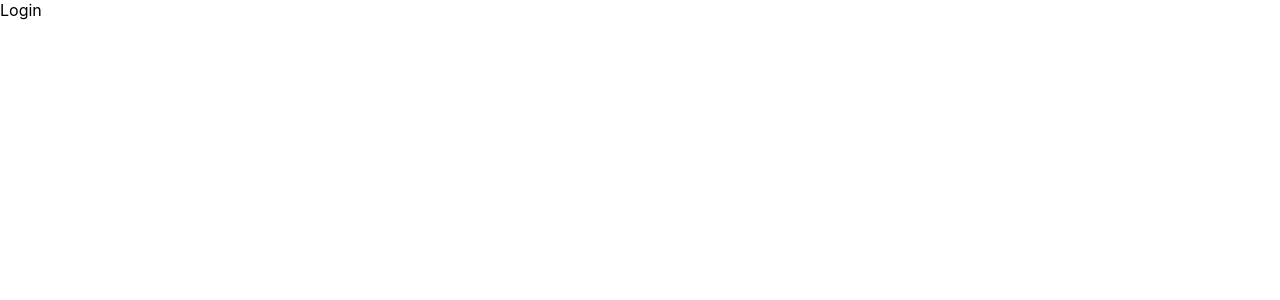
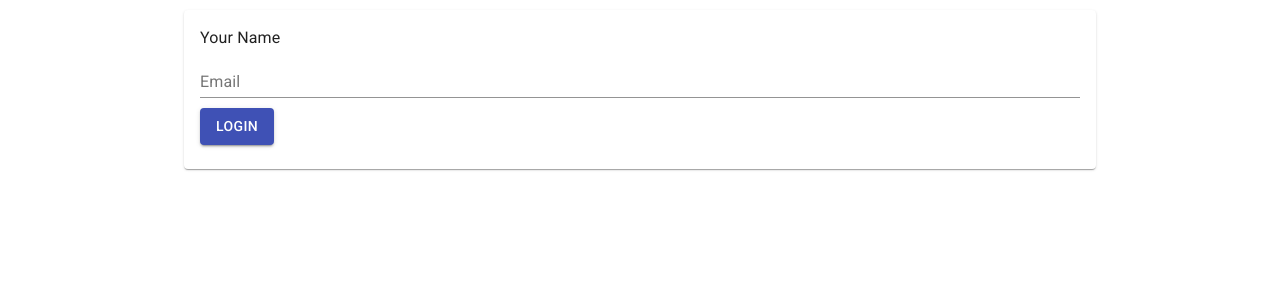
Before and after one commit to Reflex-Gravity/corona-diary, a React (Create React App) app: page / in a window 1280 px wide. Shown: the top 300 px of the page. Built offline with nearby package versions, Linux system fonts and the light colour scheme.

Commit message:
Added Login, List, storage handler

```diff
--- a/package.json
+++ b/package.json
@@ -18,6 +18,7 @@
     "eslint-config-prettier": "^8.3.0",
     "eslint-plugin-prettier": "^3.4.0",
     "react": "^17.0.2",
+    "react-day-picker": "^7.4.10",
     "react-dom": "^17.0.2",
     "react-redux": "^7.2.4",
     "react-router-dom": "^5.2.0",
--- a/src/App.tsx
+++ b/src/App.tsx
@@ -1,21 +1,36 @@
-import React from 'react'
+import React, { lazy } from 'react'
 import { Provider } from 'react-redux'
 import { BrowserRouter as Router, Switch, Route } from 'react-router-dom'
+import store from './store'
+import WrappedSuspense from './main/components/WrappedSuspense'
+import { Container } from '@material-ui/core'
 
 import './App.css'
-import Login from './main/Login'
-import store from './store'
+
+const List = lazy(() => import('./main/List'))
+const Login = lazy(() => import('./main/Login'))
+const AddMeeting = lazy(() => import('./main/AddMeeting'))
 
 function App(): JSX.Element {
     return (
         <Provider store={store}>
+            <WrappedSuspense>
+                <Container className="main-container" maxWidth="md">
                     <Router>
                         <Switch>
                             <Route exact path="/">
                                 <Login />
                             </Route>
+                            <Route exact path="/list">
+                                <List />
+                            </Route>
+                            <Route exact path="/add-meeting">
+                                <AddMeeting />
+                            </Route>
                         </Switch>
                     </Router>
+                </Container>
+            </WrappedSuspense>
         </Provider>
     )
 }
--- a/src/index.css
+++ b/src/index.css
@@ -11,3 +11,85 @@ code {
   font-family: source-code-pro, Menlo, Monaco, Consolas, 'Courier New',
     monospace;
 }
+
+#loader {
+  padding:20px;
+  margin:auto;
+}
+
+button {
+  cursor: pointer;
+}
+
+.main-container {
+  padding: 10px;
+}
+
+.login-form {
+  align-items:flex-start;
+}
+
+.login-form .login-btn{
+  margin-top: 10px;
+}
+
+.list-wrapper{
+  position: relative;
+}
+
+button.add-button{
+  position: absolute;
+  bottom: 10px;
+  right: 10px;
+}
+
+button.meeting-submit-btn{
+  margin-top: 20px;
+}
+
+.add-meeting-filter{
+  background-color:rgb(240, 240, 240);
+  padding: 10px;
+}
+
+.add-meeting-form{
+  margin-top: 30px;
+}
+
+.add-meeting-wrapper{
+  min-height: 500px;
+}
+
+.text-red{
+  color:rgb(255, 64, 64)
+}
+
+.flex {
+  display: flex;
+}
+
+.flex-wrap:{
+  flex-wrap: wrap;
+}
+
+.flex-row {
+  flex-direction: row;
+}
+.flex-col {
+  flex-direction: column;
+}
+
+.justify-center{
+  justify-content: center;
+}
+.justify-between{
+  justify-content: space-between;
+}
+
+.w-full{
+  width: 100%;
+}
+
+.mr-5{
+  margin-right: 5px;
+}
--- /dev/null
+++ b/src/main/List.tsx
@@ -0,0 +1,47 @@
+import React, { memo, useEffect, useState } from 'react'
+import { Card, CardContent, IconButton, Icon, Typography } from '@material-ui/core'
+import { useSelector } from 'react-redux'
+import { useHistory } from 'react-router-dom'
+import { RootState } from 'store/types'
+import { Input } from '@material-ui/core'
+
+function List() {
+    const [searchText, setSearchText] = useState('')
+    const emailId = useSelector(({ emailId }: RootState) => emailId)
+    const history = useHistory()
+
+    useEffect(() => {
+        if (!emailId) {
+            history.push('/')
+        }
+    }, [emailId])
+
+    function handleSearch(evt: React.ChangeEvent<HTMLInputElement>) {
+        setSearchText(evt.target.value)
+    }
+
+    function openAddMeeting() {
+        history.push('/add-meeting')
+    }
+
+    return (
+        <Card className="list-wrapper">
+            <CardContent>
+                <Typography variant="h5">Hi {emailId}</Typography>
+                <Typography variant="h6">Your visits</Typography>
+
+                <div className="flex flex-row justify-between">
+                    <Input placeholder="Search..." value={searchText} onChange={handleSearch} />
+                    <IconButton>
+                        <Icon>filter_list</Icon>
+                    </IconButton>
+                </div>
+                <IconButton className="add-button" onClick={openAddMeeting}>
+                    <Icon>add</Icon>
+                </IconButton>
+            </CardContent>
+        </Card>
+    )
+}
+
+export default memo(List)
--- a/src/main/Login.tsx
+++ b/src/main/Login.tsx
@@ -1,7 +1,54 @@
-import React from 'react'
+import React, { useEffect } from 'react'
+import { useState } from 'react'
+import { useHistory } from 'react-router-dom'
+import { useDispatch } from 'react-redux'
+import TextField from '@material-ui/core/TextField'
+import Card from '@material-ui/core/Card'
+import CardContent from '@material-ui/core/CardContent'
+import Button from '@material-ui/core/Button'
+import Typography from '@material-ui/core/Typography'
+import { setUser } from '../store/actions'
+import { getStorageData, setStorageData } from './utils/storage.handler'
 
 function Login(): JSX.Element {
-    return <div>Login</div>
+    const [emailId, setEmailId] = useState('')
+    const history = useHistory()
+    const dispatch = useDispatch()
+
+    useEffect(() => {
+        const sessionEmailId = getStorageData('sessionStorage', 'sessionUser')
+        if (sessionEmailId) {
+            setEmailId(sessionEmailId)
+            dispatch(setUser(sessionEmailId))
+            history.push(`/list/`)
+        }
+    }, [])
+
+    function handleChange(evt: React.ChangeEvent<HTMLInputElement>) {
+        setEmailId(evt.target.value)
+    }
+
+    function handleSubmit() {
+        if (emailId) {
+            setStorageData('sessionStorage', 'sessionUser', emailId)
+            dispatch(setUser(emailId))
+            history.push(`/list/`)
+        }
+    }
+
+    return (
+        <Card>
+            <CardContent>
+                <Typography>Your Name</Typography>
+                <form className="flex flex-col login-form" action="">
+                    <TextField className="w-full" label="Email" name="email" type="email" value={emailId} onChange={handleChange} />
+                    <Button className="login-btn" color="primary" variant="contained" aria-label="Login" type="submit" onClick={handleSubmit}>
+                        Login
+                    </Button>
+                </form>
+            </CardContent>
+        </Card>
+    )
 }
 
 export default Login
--- /dev/null
+++ b/src/main/components/WrappedSuspense.tsx
@@ -0,0 +1,12 @@
+import React, { Suspense } from 'react'
+import { Typography } from '@material-ui/core'
+
+type Props = {
+    children: JSX.Element,
+}
+
+function WrappedSuspense(props: Props): JSX.Element {
+    return <Suspense fallback={<Typography id="loader">Loading...</Typography>}>{props.children}</Suspense>
+}
+
+export default WrappedSuspense
--- /dev/null
+++ b/src/main/utils/storage.handler.ts
@@ -0,0 +1,59 @@
+type StorageType = 'sessionStorage' | 'localStorage'
+
+/**
+ * set data to Storage
+ *
+ * @param {'localStorage'|'sessionStorage'} type type of Storage
+ * @param {string} key
+ * @param {*} data Data to set for the key, Objects will be stringified
+ * @memberof WebStorage
+ */
+export function setStorageData(type: StorageType, key: string, data: any): void {
+    try {
+        let serializedData = data
+
+        if (typeof data === 'object') {
+            serializedData = JSON.stringify(data)
+        }
+
+        window[type].setItem(key, serializedData)
+    } catch (er) {
+        console.error(`setStorageData::Error in setting ${type}`)
+    }
+}
+
+/**
+ * get data from Storage
+ *
+ * @param {'localStorage'|'sessionStorage'} type type of Storage
+ * @param {string} key
+ * @returns
+ * @memberof WebStorage
+ */
+export function getStorageData(type: StorageType, key: string): any {
+    try {
+        const serializedData = window?.[type].getItem(key)
+
+        if (serializedData === null) return null
+
+        return serializedData
+    } catch (er) {
+        console.error(`getStorageData::Error in getting ${type}`)
+        return null
+    }
+}
+
+/**
+ * remove an item from Storage
+ *
+ * @static
+ * @param {'localStorage'|'sessionStorage'} type type of Storage
+ * @param {string} key
+ */
+export function removeStorageData(type: StorageType, key: string): void {
+    try {
+        window[type].removeItem(key)
+    } catch (er) {
+        console.error(`removeStorageData::Error in ${type}`, er)
+    }
+}
```
Lines whose indentation alone changed are shown as unchanged.
